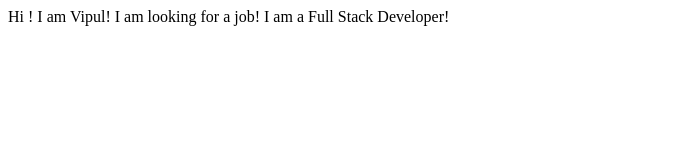
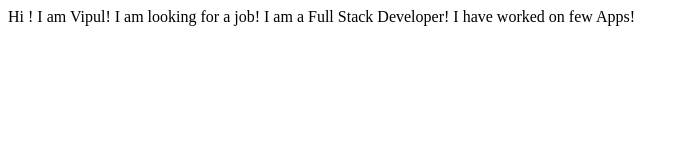
Before and after one commit to VipulGirme/vipul-girme-portfolio, a plain HTML site: page index.html in a window 1280 px wide. Shown: the whole page, without its empty margins (0-689 px from the left). Drawn offline with Linux system fonts and the light colour scheme.

Commit message:
update details of project

```diff
--- a/index.html
+++ b/index.html
@@ -10,5 +10,7 @@
     Hi ! I am Vipul!
     I am looking for a job!
     I am a Full Stack Developer!
+
+    I have worked on few Apps!
 </body>
 </html>
```
